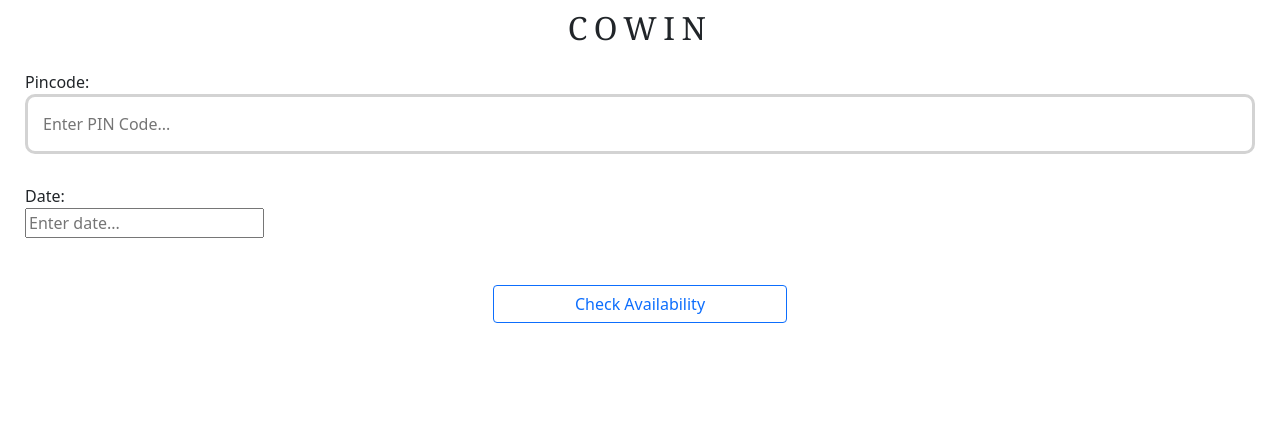
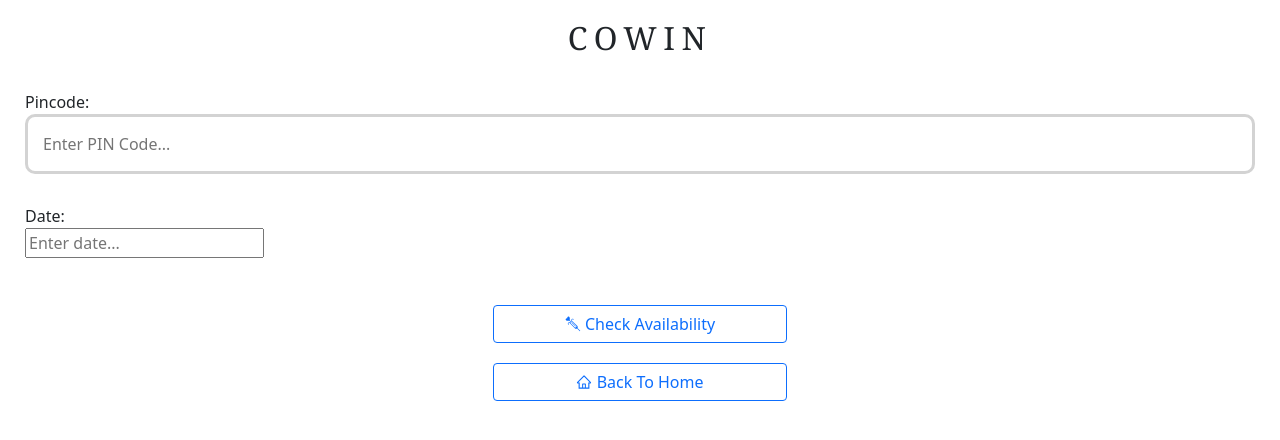
Before and after one commit to SkyrimCode/CoWin, a React (Create React App) app: page / in a window 1280 px wide. Both pictures are taken after a click on the button "Search By PIN". Shown: the top 440 px of the page. Built offline with nearby package versions, Linux system fonts and the light colour scheme.

Commit message:
Added Back To Home feature in each component

```diff
--- a/package.json
+++ b/package.json
@@ -10,6 +10,7 @@
     "react": "^17.0.2",
     "react-datepicker": "^4.1.1",
     "react-dom": "^17.0.2",
+    "react-icons": "^4.2.0",
     "react-scripts": "4.0.3",
     "reactstrap": "^8.9.0",
     "styled-components": "^5.3.0",
--- a/src/App.js
+++ b/src/App.js
@@ -1,9 +1,8 @@
 import React, { useState } from 'react';
 import SearchByPIN from './SearchByPIN';
 import Logo from './Logo';
-import { Button } from 'reactstrap';
 import SearchByDistrict from './SearchByDistrict';
-
+import {Button} from 'reactstrap';
 function App() {
   const [option,setOption] = useState('0');
   const handleClick = (val)=> {
@@ -15,9 +14,11 @@
   return (
     <div>
       <div className='logo'><Logo/></div>
-      {option==='0'?<Button  onClick={() => handleClick('1')}>Search By PIN</Button>:<></>}
-      {option==='0'?<Button  onClick={() => handleClick('2')}>Search By District</Button>:<></>}
-      {option==='1'?<SearchByPIN/>:<></>}
+      <div style={{textAlign:'center'}}>
+      {option==='0'?<Button onClick={() => handleClick('1')}>Search By PIN</Button>:<></>}
+      {option==='0'?<Button onClick={() => handleClick('2')}>Search By District</Button>:<></>}
+      </div>
+      {option==='1'?<SearchByPIN onChange={(val) => setOption(val)}/>:<></>}
       {option==='2'?<SearchByDistrict/>:<></>}
     </div>
   );
--- a/src/Logo.js
+++ b/src/Logo.js
@@ -4,6 +4,7 @@
     return (
         <div>
             COWIN
+
         </div>
     )
 }
--- a/src/SearchByPIN.js
+++ b/src/SearchByPIN.js
@@ -4,10 +4,12 @@
 import DatePicker from 'react-datepicker';
 import 'react-datepicker/dist/react-datepicker.css'
 import FetchCenters from './FetchCenters';
+import { AiOutlineHome } from 'react-icons/ai';
+import { GiLoveInjection } from 'react-icons/gi';
 
 const url = "https://cdn-api.co-vin.in/api/v2/appointment/sessions/public/findByPin"
 
-export default function SearchByPIN() {
+export default function SearchByPIN(props) {
     const [query, setQuery] = useState('');
     const [items, setItems] = useState(null);
     const [selectedDate,setSelectedDate] = useState(null)
@@ -56,7 +58,11 @@
                 scrollableMonthYearDropdown/>
                 </div>
 
-                <div className='btn'><Button color="outline-primary" onClick={search}>Check Availability</Button>{' '}</div>
+                <div className='btn '>
+                    <Button color="outline-primary" onClick={search}><GiLoveInjection style={{marginBottom: '4px'}}/> Check Availability</Button>{' '}
+                    <Button color="outline-primary" onClick={() => props.onChange('0')}><AiOutlineHome style={{marginBottom: '4px'}}/> Back To Home</Button>{' '}
+                </div>
+
                 <FetchCenters items={items}/>
             </main>
         </div>
--- a/src/index.css
+++ b/src/index.css
@@ -1,3 +1,4 @@
+/* @import url('https://fonts.googleapis.com/css2?family=Arvo:wght@700&display=swap'); */
 body {
   font-family: 'montseratt', sans-serif;
 }
@@ -50,7 +51,48 @@
   font-size: 2em;
 	letter-spacing: .2em;
 	line-height: 1.1em;
-	margin-top: 10px;
+	margin-top: 20px;
+  margin-bottom: 10px;
 	text-align: center;
 
 }
+
+/* .btnn{
+  text-decoration: none;
+  padding: 20px 50px;
+  font-size: 1.25rem;
+  position: relative;
+  margin: 32px;
+  font-family: 'Arvo', serif;
+}
+
+.btn1{
+  background: #000;
+  color: #fff;
+  border-radius: 30px;
+  transition: transform 0.3s ease;
+}
+
+.btn1::after, .btn1::before{
+  content: "";
+  position: absolute;
+  opacity: 0.3;
+  background: #000;
+  border-radius: inherit;
+  width: 100%;
+  height: 100%;
+  left:0;
+  bottom:0;
+  z-index: -1;
+  transition: transform 0.3s ease;
+}
+
+.btn1:hover{
+  transform: translate(-12px, -12px)
+}
+.btn1:hover::after{
+  transform: translate(6px, 6px)
+}
+.btn1:hover::before{
+  transform: translate(12px, 12px)
+} */
```
Also changed, not shown: 1 other file (tests, documents, lock files or other folders).
